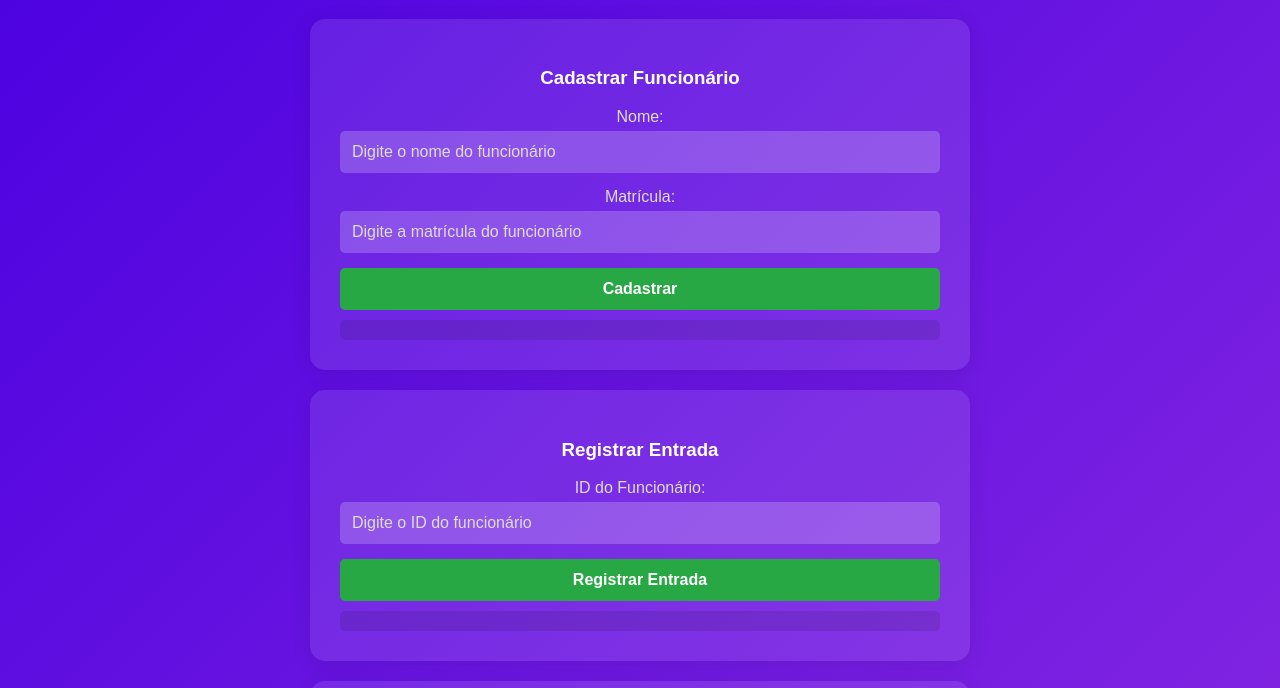
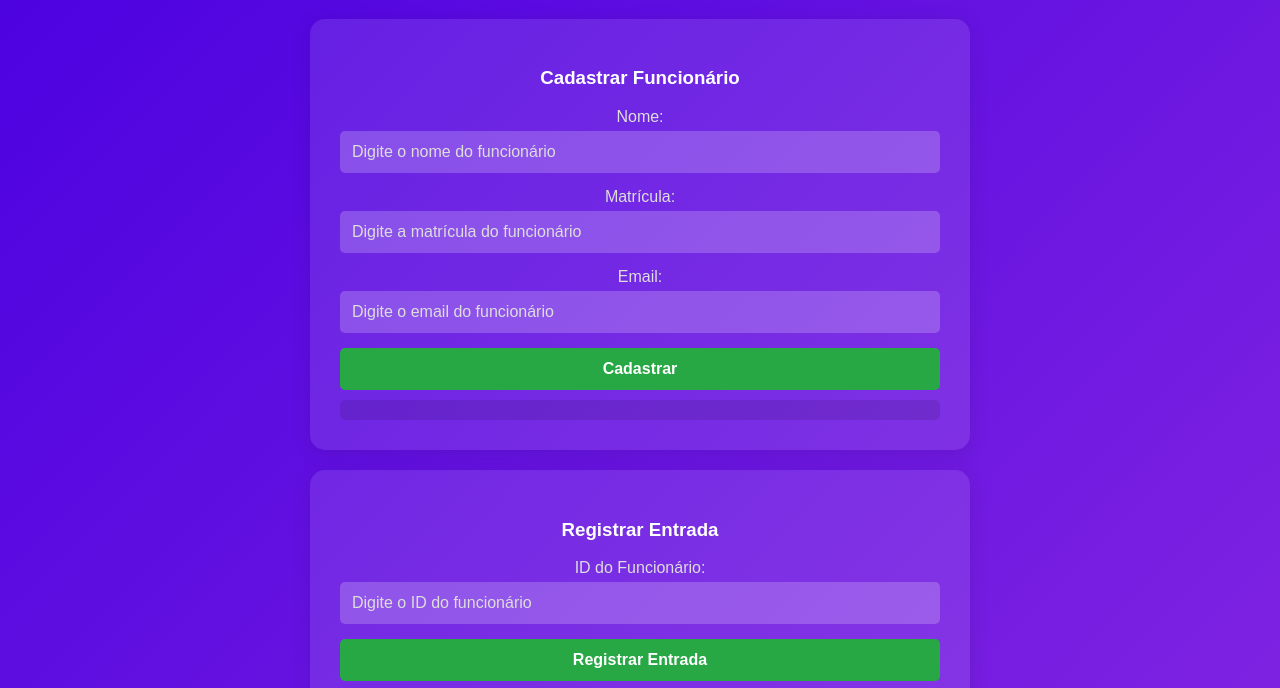
Before and after one commit to OutroLuiz-Dev/controle-de-ponto, a plain HTML site: page frontEnd/index.html in a window 1280 px wide. Both pictures are taken after a click on the button "Cadastrar". Shown: the part 105-793 px from the top of the page. Drawn offline with Linux system fonts and the light colour scheme; no server answers.

Commit message:
update front-end para receber email

```diff
--- a/frontEnd/index.html
+++ b/frontEnd/index.html
@@ -126,6 +126,8 @@
         <input type="text" id="nome" placeholder="Digite o nome do funcionário">
         <label for="matricula">Matrícula:</label>
         <input type="text" id="matricula" placeholder="Digite a matrícula do funcionário">
+        <label for="email">Email:</label>
+        <input type="text" id="email" placeholder="Digite o email do funcionário">
         <button onclick="cadastrarFuncionario()">Cadastrar</button>
         <div id="resultCadastro" class="result"></div>
     </div>
@@ -137,7 +139,6 @@
         <button onclick="registrarEntrada()">Registrar Entrada</button>
         <div id="resultEntrada" class="result"></div>
     </div>
-
 
 
     <div class="container">
@@ -171,11 +172,12 @@
         async function cadastrarFuncionario() {
             const nome = document.getElementById('nome').value;
             const matricula = document.getElementById('matricula').value;
+            const email = document.getElementById('email').value;
 
             const response = await fetch(`${apiUrl}/funcionario`, {
                 method: 'POST',
                 headers: { 'Content-Type': 'application/json' },
-                body: JSON.stringify({ nome, matricula })
+                body: JSON.stringify({ nome, matricula, email})
             });
 
             const data = await response.json();
```
